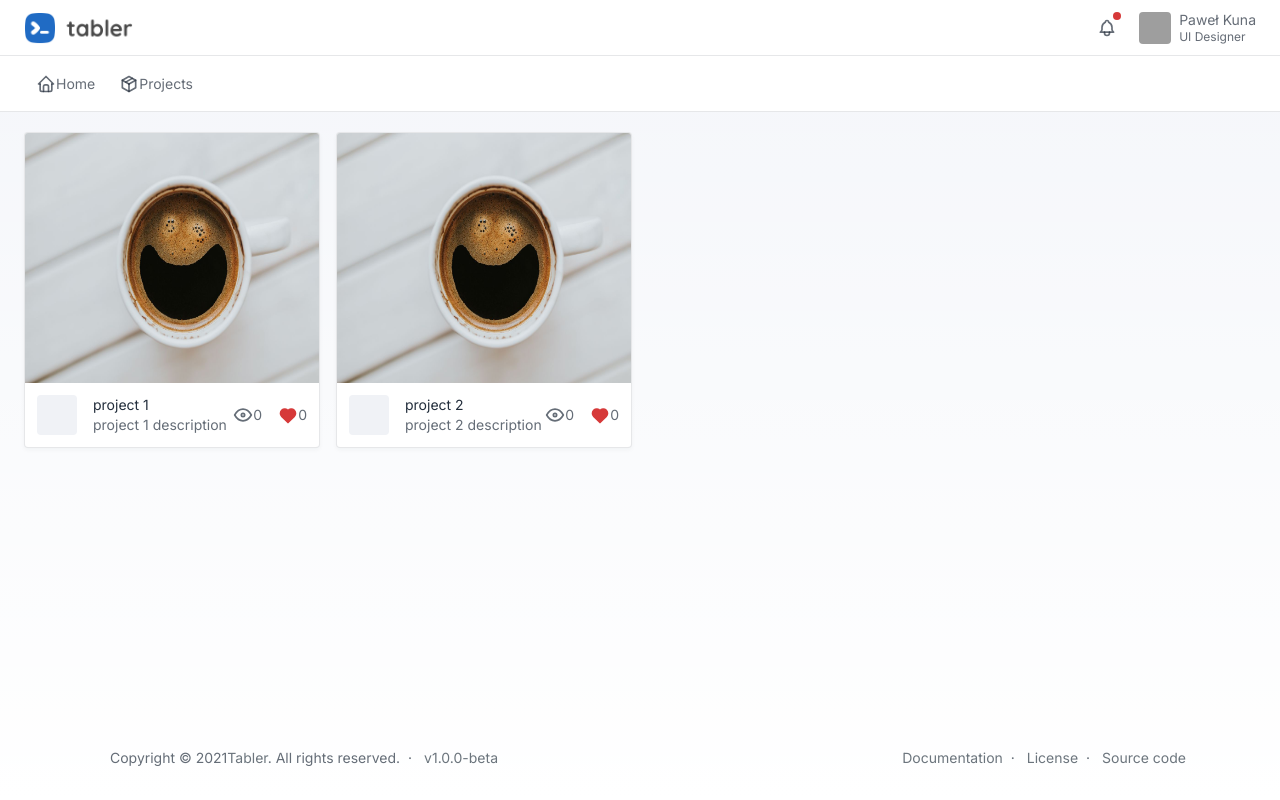
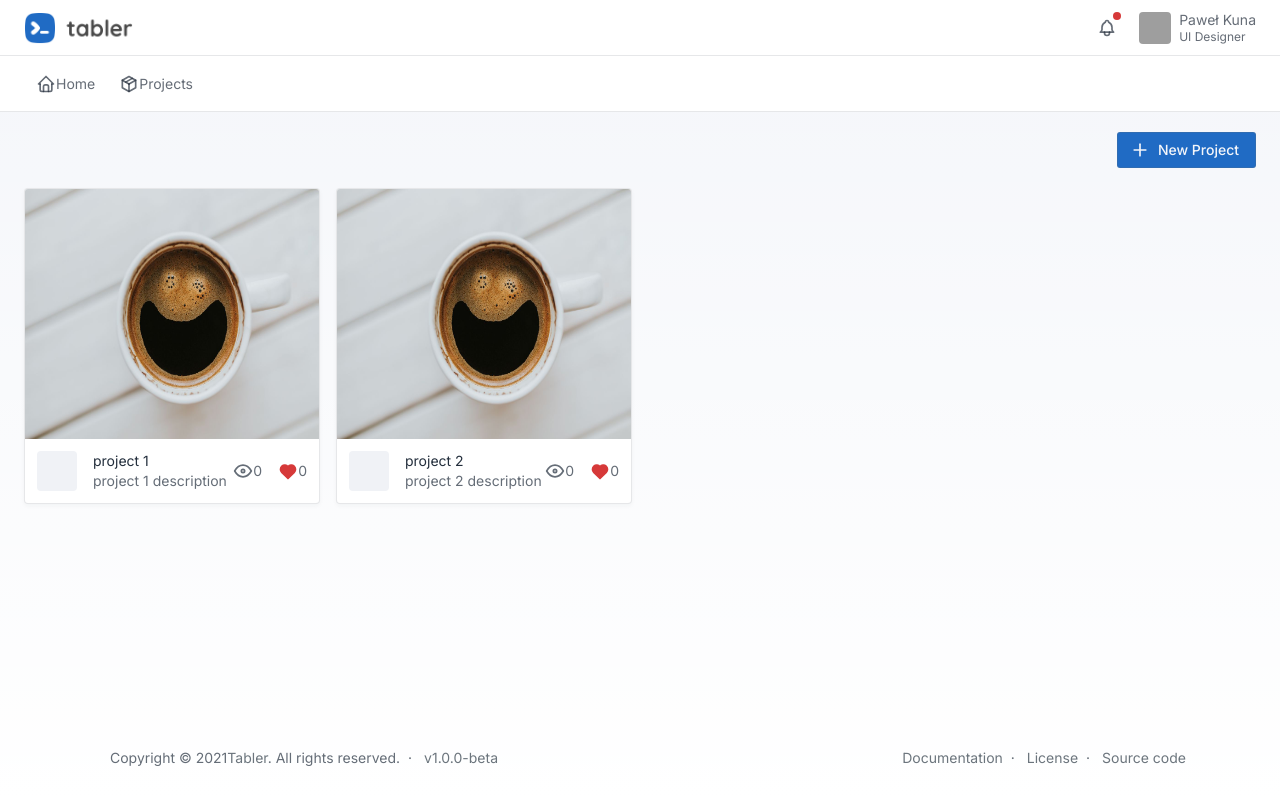
Before and after one commit to niamileo/bpm-web-client, a Next.js app: page /projects in a window 1280 px wide. Built offline with nearby package versions, Linux system fonts and the light colour scheme; grey boxes are pictures that could not be loaded.

Commit message:
projects page add button added

```diff
--- a/pages/projects/index.tsx
+++ b/pages/projects/index.tsx
@@ -1,5 +1,8 @@
-import { Col, Row } from "reactstrap";
-import GalleryCard from "../../components/widgets/GalleryCard";
+import { Button, Col, Row } from "reactstrap";
+import GalleryCard from "components/widgets/GalleryCard";
+import PageHeader from "components/partials/PageHeader";
+import PlusIcon from "components/SVG/Plus.svg";
+import Link from "next/link";
 
 const dummy_projects = [
   {
@@ -17,6 +20,14 @@ const dummy_projects = [
 export default function Projects() {
   return (
     <Row>
+      <PageHeader>
+        <Link href={"/projects/form"}>
+          <Button color="primary">
+            <PlusIcon />
+            New Project
+          </Button>
+        </Link>
+      </PageHeader>
       {dummy_projects.map((project, index) => (
         <Col sm={3} key={index}>
           <GalleryCard
```
